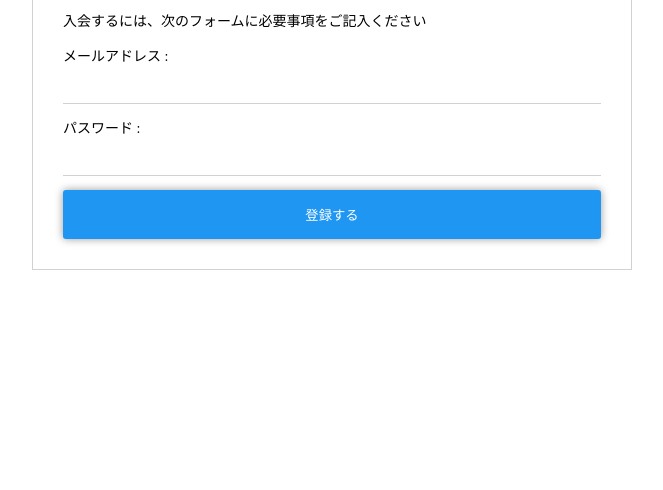
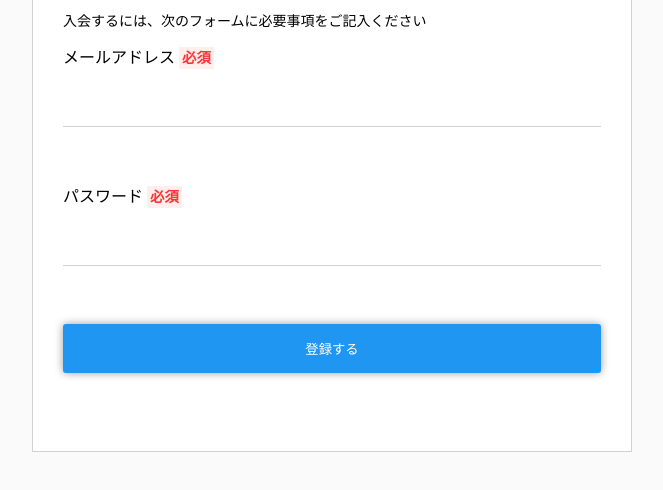
Before and after one commit to MayumiT/registration-form.html, a plain HTML site: page sample01/index.html in a window 1280 px wide. Shown: the part 80-570 px from the top of the page, without its empty margins (308-971 px from the left). Drawn offline with Linux system fonts and the light colour scheme.

Commit message:
add: css 必須/全体調整

```diff
--- a/sample01/css/style.css
+++ b/sample01/css/style.css
@@ -21,6 +21,7 @@ input{
   font-size: 1.2em;
   width: 100%;
   padding: 8px;
+  margin: 10px auto;
 }
 
 button{
@@ -32,3 +33,23 @@ button{
   border-radius: 3px;
   box-shadow: 0 0 8px rgba(0, 0, 0, .4);
 }
+
+.required{
+  color: #f33;
+  font-size: .9em;
+  padding: 3px;
+  background: #fee;
+  font-weight: bold;
+}
+body{
+  background: #fafafa;
+}
+
+.control{
+  margin-bottom: 3em;
+}
+
+label{
+  display: block;
+  margin-bottom: .5em;
+}
--- a/sample01/index.html
+++ b/sample01/index.html
@@ -12,9 +12,17 @@
   <div class="content">
     <h1>入会申し込み</h1>
     <p>入会するには、次のフォームに必要事項をご記入ください</p>
-    <p>メールアドレス : <input type="email" name="mymail"></p>
-    <p>パスワード : <input type="password" name="password"></p>
-    <button type="submit">登録する</button>
+    <div class="control">
+      <label for="mymail">メールアドレス <span class="required">必須</span></label>
+      <input id="mymail" type="email" name="mymail">
+    </div>
+    <div class="control">
+      <label for="password">パスワード <span class="required">必須</span></label>
+      <input id="password" type="password" name="password">
+    </div>
+    <div class="control">
+      <button type="submit">登録する</button>
+    </div>
   </div>
 </body>
 </html>
```
